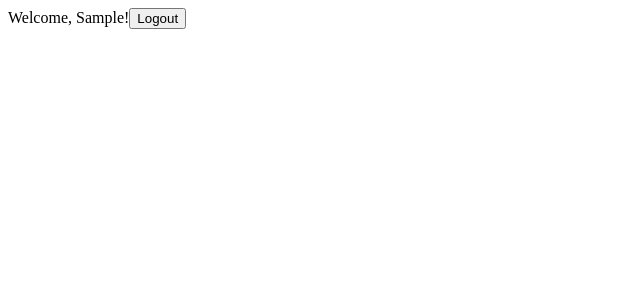
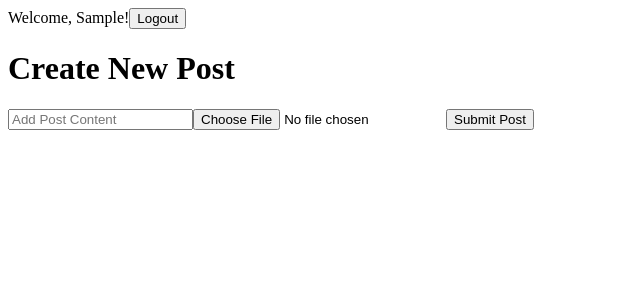
Before and after one commit to chinel/react-instagram-clone, a React (Create React App) app: page / in a window 1280 px wide. Both pictures are taken after typing "Sample" into the empty fields and a click on the button "Submit". Shown: the top 300 px of the page, without its empty margins (0-640 px from the left). Built offline with nearby package versions, Linux system fonts and the light colour scheme.

Commit message:
created the basic layout for the create post component

```diff
--- a/src/App.js
+++ b/src/App.js
@@ -1,5 +1,5 @@
 import React from "react";
-import { Header, Login } from "./components";
+import { Header, Login, CreatePost } from "./components";
 
 function App() {
   const [user, setUser] = React.useState("");
@@ -15,6 +15,7 @@ function App() {
   return (
     <>
       <Header user={user} setUser={setUser} />
+      <CreatePost />
     </>
   );
 }
--- a/src/components/CreatePost.js
+++ b/src/components/CreatePost.js
@@ -1,7 +1,16 @@
 import React from "react";
 
 function CreatePost() {
-  return <div>CreatePost</div>;
+  return (
+    <div>
+      <h1>Create New Post</h1>
+      <form action="">
+        <input type="text" placeholder="Add Post Content" />
+        <input type="file" />
+        <button type="submit">Submit Post</button>
+      </form>
+    </div>
+  );
 }
 
 export default CreatePost;
```
Also changed, not shown: 1 other file (tests, documents, lock files or other folders).
